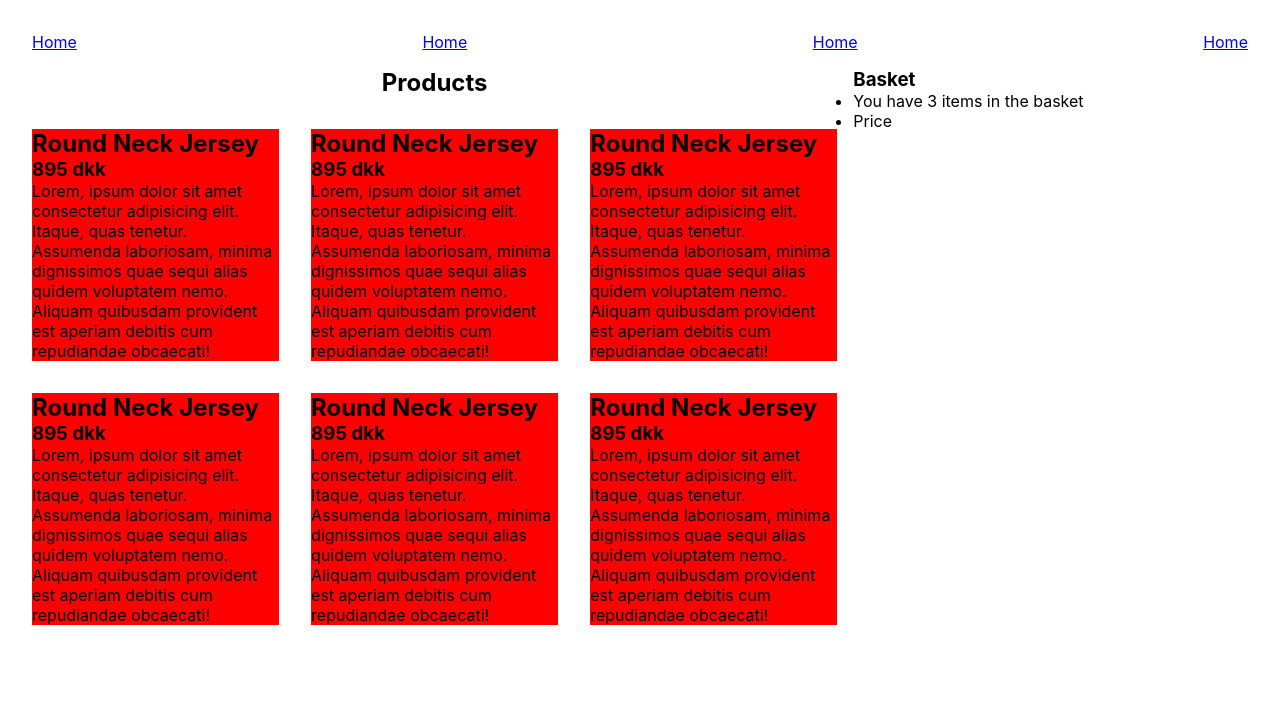
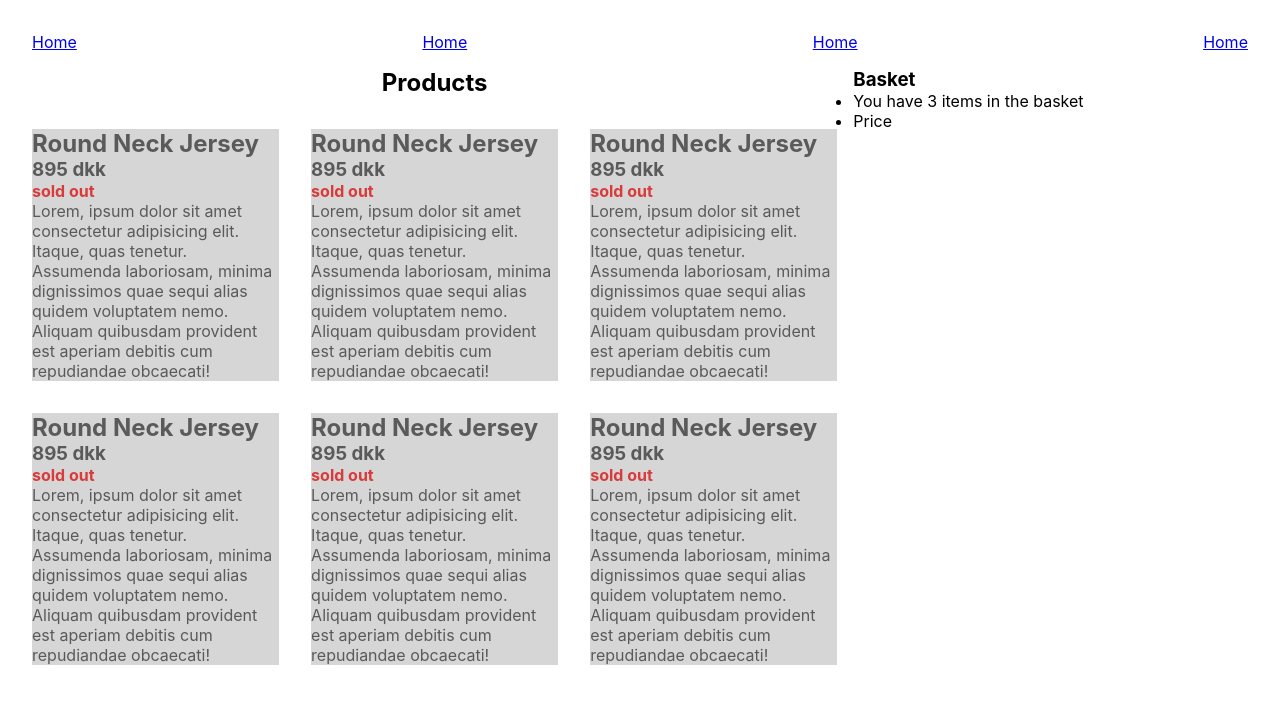
Before and after one commit to filepeno/react-in-class, a React (Create React App) app: page / in a window 1280 px wide. Shown: the top 704 px of the page. Built offline with nearby package versions, Linux system fonts and the light colour scheme.

Commit message:
added styling and classNames to soldOut class with a ternary operator

```diff
--- a/src/App.css
+++ b/src/App.css
@@ -22,6 +22,19 @@ header {
   gap: 2rem;
 }
 
+.Product.soldOut {
+  background-color: rgb(214, 214, 214);
+  color: rgb(90, 90, 90);
+}
+
+.SoldOutTag {
+  color: rgb(218, 58, 58);
+}
+
+.hidden {
+  visibility: hidden;
+}
+
 .ProductList h1 {
   grid-column: 1 / -1;
   text-align: center;
--- a/src/App.js
+++ b/src/App.js
@@ -13,7 +13,7 @@ function App() {
   return (
     <main>
       <Header />
-      <ProdustList product={product} />
+      <ProdustList {...product} />
       <Basket {...[basket]} />
     </main>
   );
--- a/src/components/Product.jsx
+++ b/src/components/Product.jsx
@@ -1,14 +1,13 @@
 export default function Product(props) {
   console.log(props);
-  const styles = {
-    background: props.product.soldOut ? "green" : "red",
-  };
+
   return (
-    <article style={styles} className="Product">
-      <h2 className="ProductName">{props.product.productdisplayname}</h2>
+    <article className={`Product ${props.soldOut ? "" : "soldOut"}`}>
+      <h2 className="ProductName">{props.productdisplayname}</h2>
       <h3 className="Price">
-        <span>{props.product.price}</span> dkk
+        <span>{props.price}</span> dkk
       </h3>
+      <h4 className={`SoldOutTag ${props.soldOut ? "hidden" : ""}`}>sold out</h4>
       <p className="Description">
         Lorem, ipsum dolor sit amet consectetur adipisicing elit. Itaque, quas tenetur. Assumenda laboriosam, minima dignissimos quae sequi alias quidem voluptatem nemo. Aliquam quibusdam provident est aperiam debitis cum repudiandae obcaecati!
       </p>
--- a/src/components/Productlist.jsx
+++ b/src/components/Productlist.jsx
@@ -1,6 +1,7 @@
 import Product from "./Product";
 
 export default function ProdustList(props) {
+  console.log(props);
   return (
     <section className="ProductList">
       <h1>Products</h1>
```
